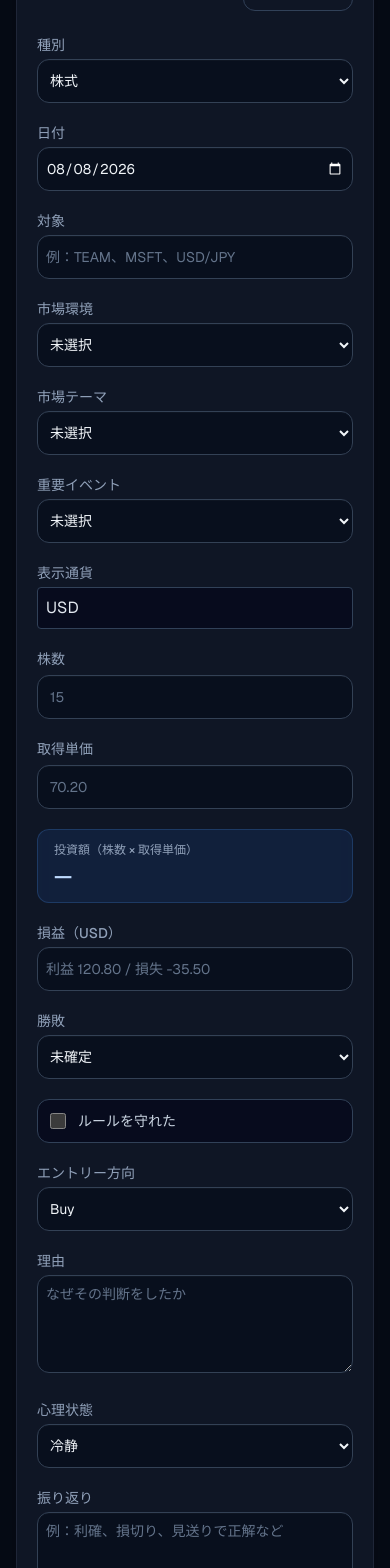
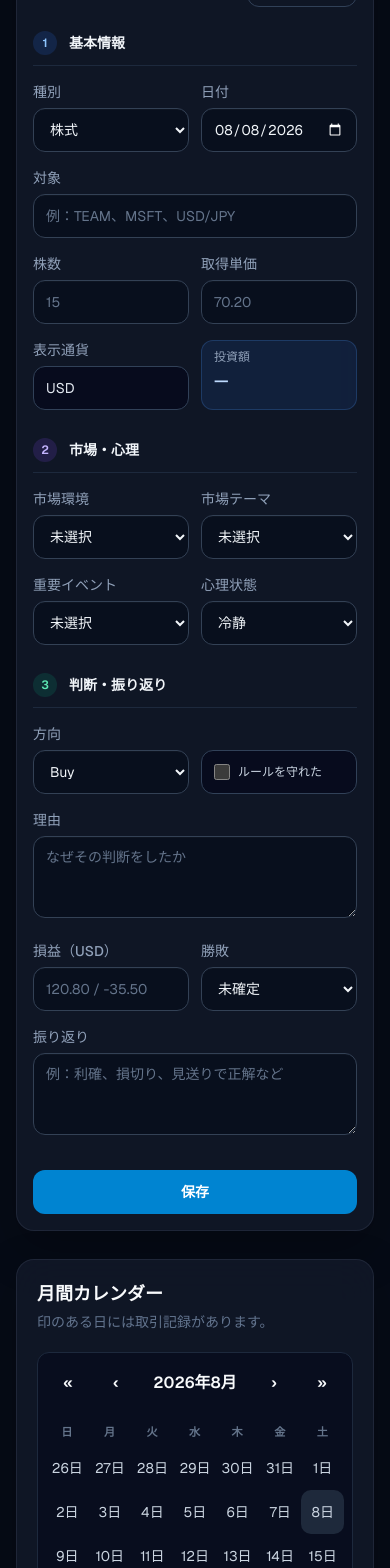
Before and after one commit to fcd0520-netizen/trade-journal, a Next.js app: page / in a window 390 px wide. Shown: the part 2739-4307 px from the top of the page. Built offline with nearby package versions, Linux system fonts and the light colour scheme.

Commit message:
Improve mobile journal entry form

```diff
--- a/app/page.tsx
+++ b/app/page.tsx
@@ -438,7 +438,7 @@ export default function Home() {
 
         <Analytics journals={activeJournals} />
 
-        <section id="new-entry" className="ios-card scroll-mt-8 rounded-2xl p-5 sm:p-7">
+        <section id="new-entry" className="ios-card scroll-mt-8 rounded-2xl p-4 sm:p-7">
           <div role="tablist" aria-label="追加する記録の種類" className="mb-6 grid grid-cols-3 gap-1 rounded-xl border border-slate-800 bg-slate-950/70 p-1 sm:gap-2">
             {([
               ["trade", "取引記録"],
@@ -512,50 +512,64 @@ export default function Home() {
             </p>
           )}
 
-          <div className="mt-6 grid gap-5 sm:grid-cols-2">
-            <div>
-              <label className="block font-medium">種別</label>
+          <div className="mt-6 space-y-7">
+            <section aria-labelledby="basic-information-heading">
+              <div className="flex items-center gap-3 border-b border-slate-800 pb-2.5">
+                <span className="flex h-6 w-6 shrink-0 items-center justify-center rounded-full bg-blue-500/15 text-xs font-semibold text-blue-300">1</span>
+                <h3 id="basic-information-heading" className="text-sm font-semibold text-slate-100">基本情報</h3>
+              </div>
 
-              <select
-                className="mt-1 w-full rounded border p-2"
-                value={category}
-                onChange={(e) => setCategory(e.target.value as TradeCategory)}
-              >
+              <div className="mt-4 grid min-w-0 grid-cols-2 gap-x-3 gap-y-4 sm:gap-x-5">
+                <div className="min-w-0">
+                  <label htmlFor="trade-category" className="block font-medium">種別</label>
+                  <select id="trade-category" value={category} onChange={(e) => setCategory(e.target.value as TradeCategory)}>
                     <option>株式</option>
                     <option>FX</option>
                   </select>
                 </div>
 
-            <div>
-              <label className="block font-medium">日付</label>
-
-              <input
-                type="date"
-                className="mt-1 w-full rounded border p-2"
-                value={tradeDate}
-                onChange={(e) => setTradeDate(e.target.value)}
-              />
+                <div className="min-w-0">
+                  <label htmlFor="trade-date" className="block font-medium">日付</label>
+                  <input id="trade-date" type="date" value={tradeDate} onChange={(e) => setTradeDate(e.target.value)} />
                 </div>
 
-            <div>
-              <label className="block font-medium">対象</label>
-
-              <input
-                className="mt-1 w-full rounded border p-2"
-                placeholder="例：TEAM、MSFT、USD/JPY"
-                value={target}
-                onChange={(e) => setTarget(e.target.value)}
-              />
+                <div className="col-span-2 min-w-0">
+                  <label htmlFor="trade-target" className="block font-medium">対象</label>
+                  <input id="trade-target" placeholder="例：TEAM、MSFT、USD/JPY" value={target} onChange={(e) => setTarget(e.target.value)} />
                 </div>
 
-            <div>
-              <label className="block font-medium">市場環境</label>
+                <div className="min-w-0">
+                  <label htmlFor="share-count" className="block font-medium">株数</label>
+                  <input id="share-count" type="number" inputMode="decimal" min="0" step="any" placeholder="15" value={shareCount} onChange={(e) => setShareCount(e.target.value)} />
+                </div>
 
-              <select
-                className="mt-1 w-full rounded border p-2"
-                value={marketEnvironment}
-                onChange={(e) => setMarketEnvironment(e.target.value)}
-              >
+                <div className="min-w-0">
+                  <label htmlFor="acquisition-price" className="block font-medium">取得単価</label>
+                  <input id="acquisition-price" type="number" inputMode="decimal" min="0" step="0.01" placeholder="70.20" value={acquisitionPrice} onChange={(e) => setAcquisitionPrice(e.target.value)} />
+                </div>
+
+                <div className="min-w-0">
+                  <p className="text-sm font-medium text-slate-400">表示通貨</p>
+                  <p className="mt-1.5 flex min-h-11 items-center rounded-xl border border-slate-700 bg-slate-950/60 px-3 text-sm text-slate-200">USD</p>
+                </div>
+
+                <div className="min-w-0 rounded-xl border border-blue-400/20 bg-blue-500/10 px-3 py-2">
+                  <p className="text-xs font-medium text-slate-400">投資額</p>
+                  <p className="mt-1 break-words text-base font-semibold text-blue-200 sm:text-xl">{formatUsd(calculateInvestment(shareCount, acquisitionPrice)) ?? "—"}</p>
+                </div>
+              </div>
+            </section>
+
+            <section aria-labelledby="market-psychology-heading">
+              <div className="flex items-center gap-3 border-b border-slate-800 pb-2.5">
+                <span className="flex h-6 w-6 shrink-0 items-center justify-center rounded-full bg-violet-500/15 text-xs font-semibold text-violet-300">2</span>
+                <h3 id="market-psychology-heading" className="text-sm font-semibold text-slate-100">市場・心理</h3>
+              </div>
+
+              <div className="mt-4 grid min-w-0 grid-cols-2 gap-x-3 gap-y-4 sm:gap-x-5">
+                <div className="min-w-0">
+                  <label htmlFor="market-environment" className="block font-medium">市場環境</label>
+                  <select id="market-environment" value={marketEnvironment} onChange={(e) => setMarketEnvironment(e.target.value)}>
                     <option>未選択</option>
                     <option>強気相場</option>
                     <option>弱気相場</option>
@@ -565,14 +579,9 @@ export default function Home() {
                   </select>
                 </div>
 
-            <div>
-              <label className="block font-medium">市場テーマ</label>
-
-              <select
-                className="mt-1 w-full rounded border p-2"
-                value={marketTheme}
-                onChange={(e) => setMarketTheme(e.target.value)}
-              >
+                <div className="min-w-0">
+                  <label htmlFor="market-theme" className="block font-medium">市場テーマ</label>
+                  <select id="market-theme" value={marketTheme} onChange={(e) => setMarketTheme(e.target.value)}>
                     <option>未選択</option>
                     <option>AI</option>
                     <option>半導体</option>
@@ -587,14 +596,9 @@ export default function Home() {
                   </select>
                 </div>
 
-            <div>
-              <label className="block font-medium">重要イベント</label>
-
-              <select
-                className="mt-1 w-full rounded border p-2"
-                value={majorEvent}
-                onChange={(e) => setMajorEvent(e.target.value)}
-              >
+                <div className="min-w-0">
+                  <label htmlFor="major-event" className="block font-medium">重要イベント</label>
+                  <select id="major-event" value={majorEvent} onChange={(e) => setMajorEvent(e.target.value)}>
                     <option>未選択</option>
                     <option>FOMC</option>
                     <option>日銀会合</option>
@@ -606,102 +610,9 @@ export default function Home() {
                   </select>
                 </div>
 
-            <div>
-              <label className="block font-medium">表示通貨</label>
-              <p className="mt-1 rounded border border-slate-700 bg-slate-950/60 p-2 text-slate-200">USD</p>
-            </div>
-
-            <div>
-              <label className="block font-medium">株数</label>
-              <input type="number" inputMode="decimal" min="0" step="any" placeholder="15" value={shareCount} onChange={(e) => setShareCount(e.target.value)} />
-            </div>
-
-            <div>
-              <label className="block font-medium">取得単価</label>
-              <input type="number" inputMode="decimal" min="0" step="0.01" placeholder="70.20" value={acquisitionPrice} onChange={(e) => setAcquisitionPrice(e.target.value)} />
-            </div>
-
-            <div className="rounded-xl border border-blue-400/20 bg-blue-500/10 px-4 py-3">
-              <p className="text-xs font-medium text-slate-400">投資額（株数 × 取得単価）</p>
-              <p className="mt-1 text-xl font-semibold text-blue-200">{formatUsd(calculateInvestment(shareCount, acquisitionPrice)) ?? "—"}</p>
-            </div>
-
-            <div>
-              <label className="block font-medium">損益（USD）</label>
-
-              <input
-                type="number"
-                inputMode="decimal"
-                step="0.01"
-                className="mt-1 w-full rounded border p-2"
-                placeholder="利益 120.80 / 損失 -35.50"
-                value={profit}
-                onChange={(e) => setProfit(e.target.value)}
-              />
-            </div>
-
-            <div>
-              <label className="block font-medium">勝敗</label>
-
-              <select
-                className="mt-1 w-full rounded border p-2"
-                value={result}
-                onChange={(e) => setResult(e.target.value)}
-              >
-                <option>未確定</option>
-                <option>勝ち</option>
-                <option>負け</option>
-                <option>引き分け</option>
-              </select>
-            </div>
-
-            <div className="flex min-h-11 items-center gap-3 rounded-xl border border-slate-700 bg-slate-950/60 px-3">
-              <input
-                id="rule-followed"
-                className="h-4 w-4 accent-sky-500"
-                type="checkbox"
-                checked={ruleFollowed}
-                onChange={(e) => setRuleFollowed(e.target.checked)}
-              />
-
-              <label htmlFor="rule-followed" className="text-sm font-medium text-slate-300">
-                ルールを守れた
-              </label>
-            </div>
-
-            <div>
-              <label className="block font-medium">エントリー方向</label>
-
-              <select
-                className="mt-1 w-full rounded border p-2"
-                value={decision}
-                onChange={(e) => setDecision(e.target.value as EntryDirection)}
-              >
-                <option>Buy</option>
-                <option>Sell</option>
-              </select>
-            </div>
-
-            <div className="sm:col-span-2">
-              <label className="block font-medium">理由</label>
-
-              <textarea
-                className="mt-1 w-full rounded border p-2"
-                rows={4}
-                placeholder="なぜその判断をしたか"
-                value={reason}
-                onChange={(e) => setReason(e.target.value)}
-              />
-            </div>
-
-            <div>
-              <label className="block font-medium">心理状態</label>
-
-              <select
-                className="mt-1 w-full rounded border p-2"
-                value={emotion}
-                onChange={(e) => setEmotion(e.target.value)}
-              >
+                <div className="min-w-0">
+                  <label htmlFor="trade-emotion" className="block font-medium">心理状態</label>
+                  <select id="trade-emotion" value={emotion} onChange={(e) => setEmotion(e.target.value)}>
                     <option>冷静</option>
                     <option>様子見</option>
                     <option>飛びつき</option>
@@ -710,24 +621,61 @@ export default function Home() {
                     <option>リベンジ</option>
                   </select>
                 </div>
+              </div>
+            </section>
 
-            <div className="sm:col-span-2">
-              <label className="block font-medium">振り返り</label>
-
-              <textarea
-                className="mt-1 w-full rounded border p-2"
-                rows={3}
-                placeholder="例：利確、損切り、見送りで正解など"
-                value={review}
-                onChange={(e) => setReview(e.target.value)}
-              />
+            <section aria-labelledby="judgment-review-heading">
+              <div className="flex items-center gap-3 border-b border-slate-800 pb-2.5">
+                <span className="flex h-6 w-6 shrink-0 items-center justify-center rounded-full bg-emerald-500/15 text-xs font-semibold text-emerald-300">3</span>
+                <h3 id="judgment-review-heading" className="text-sm font-semibold text-slate-100">判断・振り返り</h3>
               </div>
 
-            <div className="flex flex-wrap gap-3 sm:col-span-2">
+              <div className="mt-4 grid min-w-0 grid-cols-2 gap-x-3 gap-y-4 sm:gap-x-5">
+                <div className="min-w-0">
+                  <label htmlFor="entry-direction" className="block font-medium">方向</label>
+                  <select id="entry-direction" value={decision} onChange={(e) => setDecision(e.target.value as EntryDirection)}>
+                    <option>Buy</option>
+                    <option>Sell</option>
+                  </select>
+                </div>
+
+                <div className="flex min-h-11 min-w-0 items-center gap-2 self-end rounded-xl border border-slate-700 bg-slate-950/60 px-3">
+                  <input id="rule-followed" className="h-4 w-4 shrink-0 accent-sky-500" type="checkbox" checked={ruleFollowed} onChange={(e) => setRuleFollowed(e.target.checked)} />
+                  <label htmlFor="rule-followed" className="text-xs font-medium leading-tight text-slate-300 sm:text-sm">ルールを守れた</label>
+                </div>
+
+                <div className="col-span-2 min-w-0">
+                  <label htmlFor="trade-reason" className="block font-medium">理由</label>
+                  <textarea id="trade-reason" rows={3} placeholder="なぜその判断をしたか" value={reason} onChange={(e) => setReason(e.target.value)} />
+                </div>
+
+                <div className="min-w-0">
+                  <label htmlFor="trade-profit" className="block font-medium">損益（USD）</label>
+                  <input id="trade-profit" type="number" inputMode="decimal" step="0.01" placeholder="120.80 / -35.50" value={profit} onChange={(e) => setProfit(e.target.value)} />
+                </div>
+
+                <div className="min-w-0">
+                  <label htmlFor="trade-result" className="block font-medium">勝敗</label>
+                  <select id="trade-result" value={result} onChange={(e) => setResult(e.target.value)}>
+                    <option>未確定</option>
+                    <option>勝ち</option>
+                    <option>負け</option>
+                    <option>引き分け</option>
+                  </select>
+                </div>
+
+                <div className="col-span-2 min-w-0">
+                  <label htmlFor="trade-review" className="block font-medium">振り返り</label>
+                  <textarea id="trade-review" rows={3} placeholder="例：利確、損切り、見送りで正解など" value={review} onChange={(e) => setReview(e.target.value)} />
+                </div>
+              </div>
+            </section>
+
+            <div className="flex flex-wrap gap-3">
               <button
                 type="button"
                 onClick={handleSave}
-                className="min-h-11 rounded-lg bg-sky-600 px-5 py-2.5 text-sm font-semibold text-white transition hover:bg-sky-500 focus:outline-none focus:ring-2 focus:ring-sky-400 focus:ring-offset-2 focus:ring-offset-slate-900"
+                className="min-h-11 flex-1 rounded-lg bg-sky-600 px-5 py-2.5 text-sm font-semibold text-white transition hover:bg-sky-500 focus:outline-none focus:ring-2 focus:ring-sky-400 focus:ring-offset-2 focus:ring-offset-slate-900 sm:flex-none"
               >
                 {editingId !== null ? "更新する" : "保存"}
               </button>
@@ -744,7 +692,7 @@ export default function Home() {
             </div>
 
             {message && (
-              <p className="rounded-lg border border-emerald-500/20 bg-emerald-500/10 px-3 py-2 text-sm font-medium text-emerald-300 sm:col-span-2">{message}</p>
+              <p className="rounded-lg border border-emerald-500/20 bg-emerald-500/10 px-3 py-2 text-sm font-medium text-emerald-300">{message}</p>
             )}
           </div>
           </div>
```
Also changed, not shown: 1 other file (tests, documents, lock files or other folders). Lines whose indentation alone changed are shown as unchanged.
